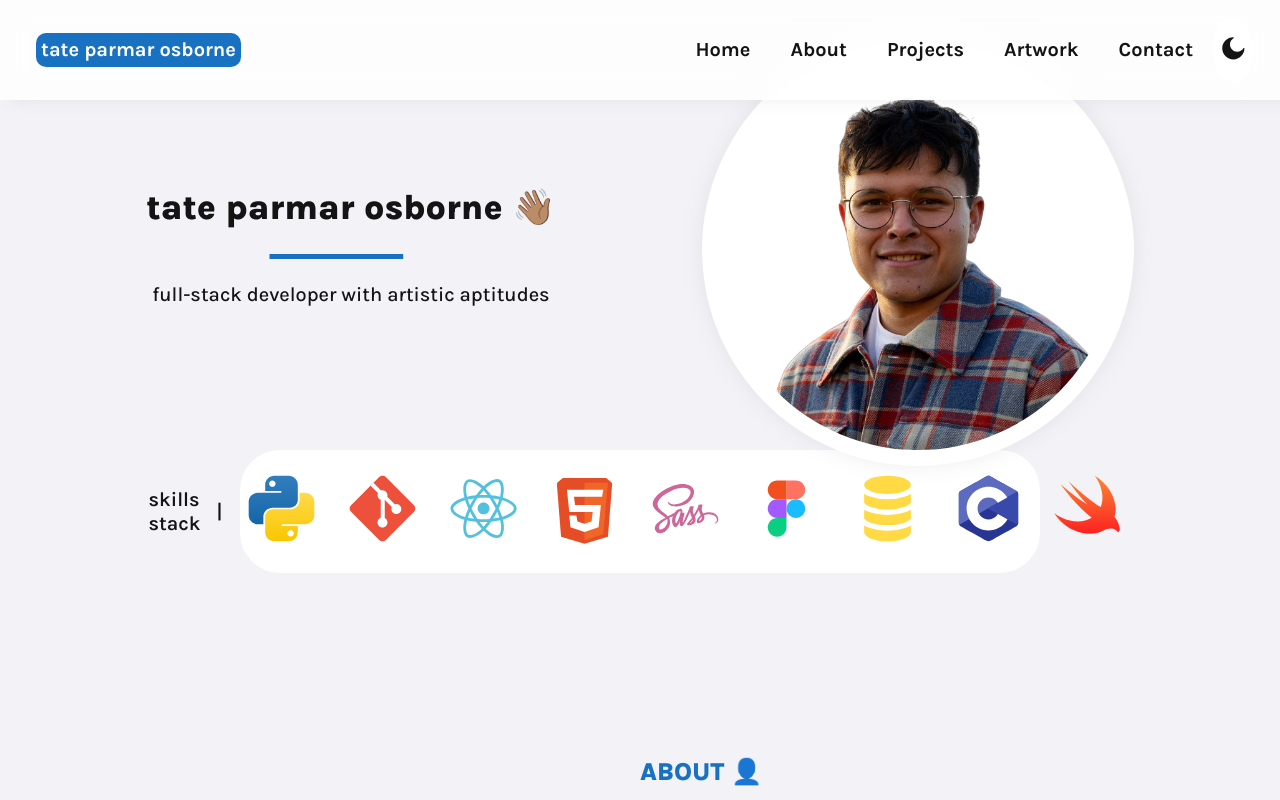
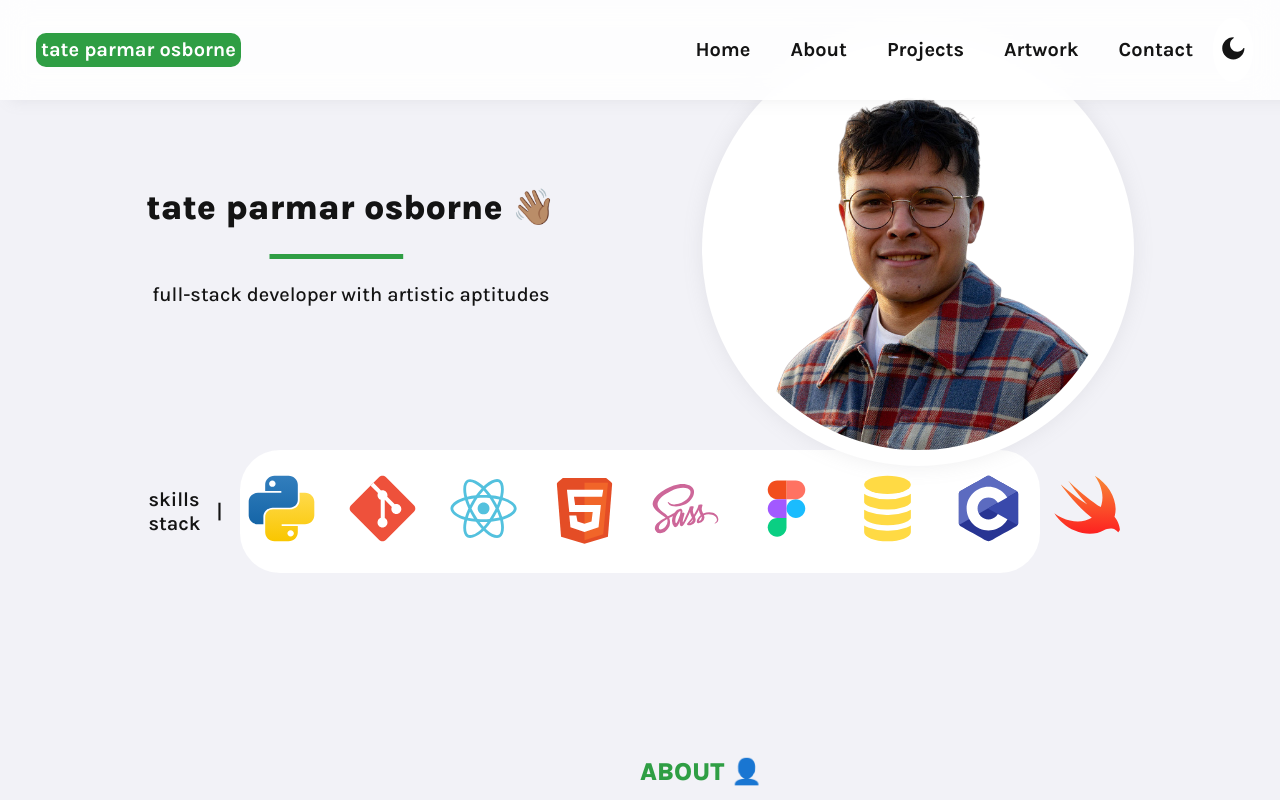
Before and after one commit to tateosborne/portfolio, a React (Vite) app: page / in a window 1280 px wide. Shown: the top 800 px of the page. Built offline with nearby package versions, Linux system fonts and the light colour scheme.

Commit message:
few word edits amd styling fixes

```diff
--- a/src/components/Artwork.tsx
+++ b/src/components/Artwork.tsx
@@ -18,7 +18,7 @@ const Artwork: React.FC<Props> = ({theme}) => {
                     <div className="art-tile">
                         <div className="blurb">
                             <h4 style={{textDecorationColor: "#962D23"}}>animation</h4>
-                            <p>I designed, painted, assembled, and edited an animated film showcasing a fictional chef's daily life. I worked on the piece extensively over the course of two months.</p>
+                            <p>I designed, painted, and edited an animated film showcasing a fictional chef's daily life. I worked on the piece extensively over the course of two months.</p>
                         </div>
                         <div className="artwork">
                             <video poster="../allessiothumbnail.png" controls>
@@ -38,7 +38,7 @@ const Artwork: React.FC<Props> = ({theme}) => {
                     <div className="art-tile">
                         <div className="blurb">
                             <h4>pottery</h4>
-                            <p>I honed wheel throwing for five months, crafting functional pottery. The art of creating delicate, lightweight pieces resonated with me, furthering my appreciation for this craft.</p>
+                            <p>I honed wheel throwing for five months, crafting functional pottery. The art of turning what was once mud into delicate, lightweight pieces resonated with me, furthering my appreciation for this craft.</p>
                         </div>
                         <div className="artwork">
                             <img src="../project-images/placeholder.png" alt="" />
@@ -56,7 +56,7 @@ const Artwork: React.FC<Props> = ({theme}) => {
                     <div className="art-tile">
                         <div className="blurb">
                             <h4 style={{textDecorationColor: "#65432D"}}>3-dimensional animation</h4>
-                            <p>After making some digital art in graphic design and manual animations, I wanted to blend the two. I learned the ropes of the powerful software <i>Blender</i>, and created this doughnut clip.</p>
+                            <p>After making some digital art in graphic design and hand-drawn animations, I wanted to combine the two. I learned the ropes of the powerful software <i>Blender</i>, and created this doughnut clip.</p>
                         </div>
                         <div className="artwork">
                             <video poster="../doughnutthumbnail.png" controls>
--- a/src/components/Projects.tsx
+++ b/src/components/Projects.tsx
@@ -39,7 +39,7 @@ const Projects: React.FC<Props> = ({theme}) => {
                                 <img src="../../project-images/uvmaps.png" alt="uvmaps" />
                                 <h4 style={{textDecorationColor: "rgb(31, 81, 42)"}}>uvmaps</h4>
                             </div>
-                            <p>In collaboration with four developers, we crafted an iOS app using SwiftUI. Our aim was to aid University of Vermont students in locating buildings and reaching classes punctually. </p>
+                            <p>In collaboration with four developers, we crafted an iOS app using SwiftUI. Our aim was to help University of Vermont students locate buildings and getting to classes on time. </p>
                             <div className="view-more">
                                 <a href=""
                                     dangerouslySetInnerHTML={{__html: svgs.view}}>
--- a/src/styles/artwork.scss
+++ b/src/styles/artwork.scss
@@ -68,7 +68,7 @@
                 }
 
                 &:hover {
-                    transform: scale(101%);
+                    transform: scale(100.5%);
                     box-shadow: 0px 0px 20px rgba(themed("shadow"), 0.15);
                 }
             }
--- a/src/styles/footer.scss
+++ b/src/styles/footer.scss
@@ -33,7 +33,7 @@
                 transition: all 0.2s ease-in-out;
 
                 &:hover {
-                    transform: scale(1.05);
+                    transform: scale(105%);
                 }
             }
 
--- a/src/styles/globals.css
+++ b/src/styles/globals.css
@@ -18,7 +18,12 @@ html, body {
     line-height: 150%;
 
     font-family: Karla;
+    scrollbar-width: 0;
     scroll-behavior: smooth;
+}
+
+html::-webkit-scrollbar, body::-webkit-scrollbar {
+    display: none;
 }
 
 h1 {
--- a/src/styles/nav.scss
+++ b/src/styles/nav.scss
@@ -40,10 +40,10 @@
 
                 color: themed("text");
                 text-decoration: none;
+                transition: all 0.2s;
 
                 &:hover {
                     color: themed("accent");
-                    transition: all 0.2s;
                 }
             }
 
--- a/src/styles/projects.scss
+++ b/src/styles/projects.scss
@@ -107,7 +107,7 @@
                     }
 
                     &:hover {
-                        transform: scale(101%);
+                        transform: scale(100.5%);
                         box-shadow: 0px 0px 20px rgba(themed("shadow"), 0.15);
                     }
                 }
--- a/src/styles/vars.scss
+++ b/src/styles/vars.scss
@@ -11,7 +11,7 @@ $mono-7: #636366;
 $mono-8: #48484a;
 $mono-9: #3a3a3c;
 $mono-10: #2c2c2e;
-$mono-11: #181818;
+$mono-11: #191919;
 $mono-12: #141414;
 $black: #000000;
 
@@ -74,7 +74,7 @@ $themes: (
     light: (
         primary: $white,
         secondary: $mono-0,
-        accent: $blue-8,
+        accent: $green-8,
         text: $mono-12,
         h3-bg-colour: $mono-8,
         shadow: $mono-6
@@ -82,7 +82,7 @@ $themes: (
     dark: (
         primary: $mono-12,
         secondary: $mono-11,
-        accent: $blue-4,
+        accent: $green-4,
         text: $white,
         h3-bg-colour: $mono-4,
         shadow: $black
```
